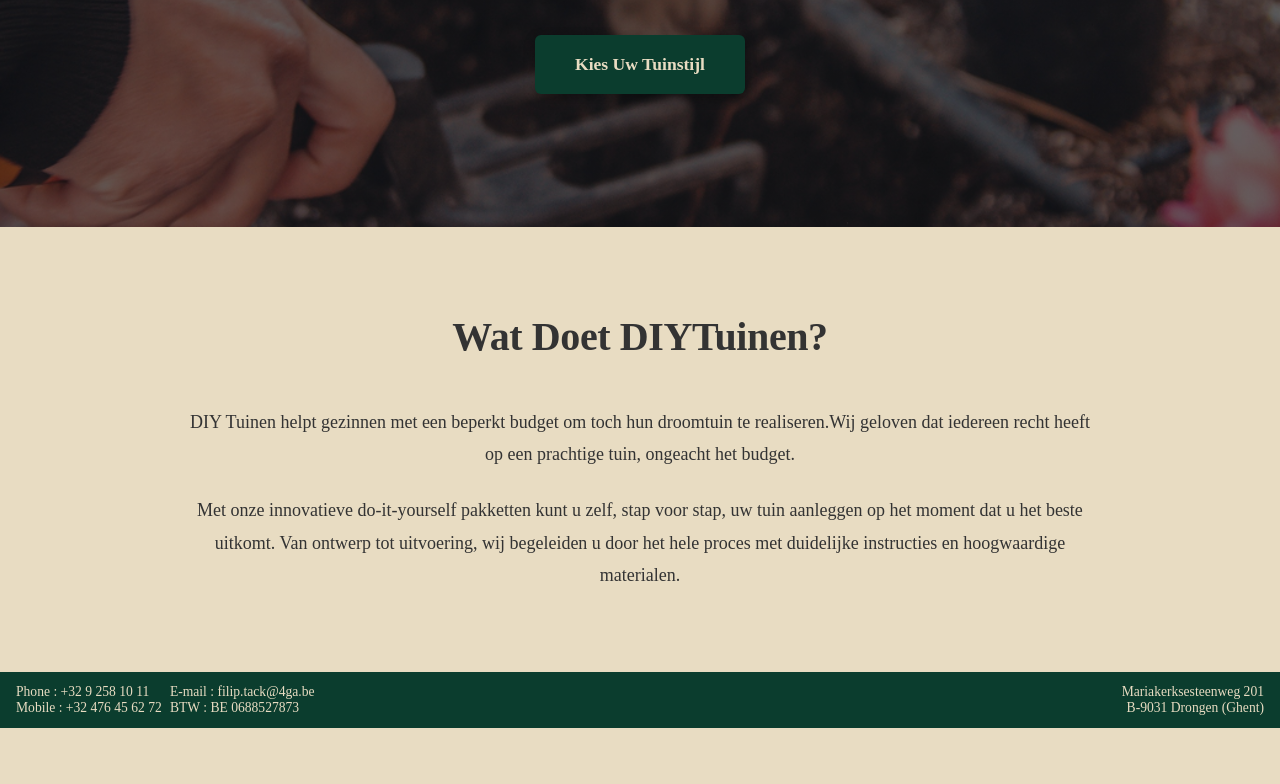
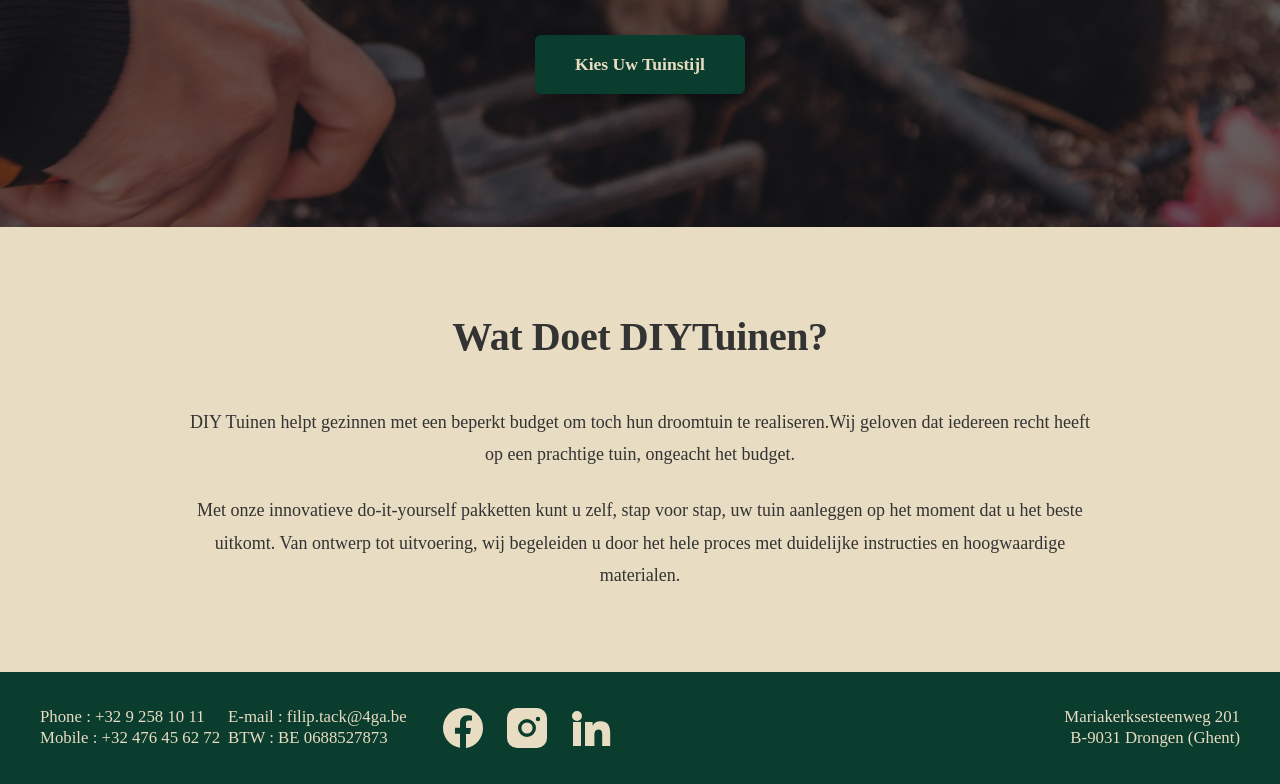
Before and after one commit to Sacha-Gazeau/atwork-3_4ga, a Next.js app: page / in a window 1280 px wide. Shown: the part 552-1336 px from the top of the page. Before the commit the page ends 1280 px from the top, so only its background shows below. Built offline with nearby package versions, Linux system fonts and the light colour scheme; what @edgestore/react would draw is missing.

Commit message:
change the footer

```diff
--- a/src/app/components/Footer.tsx
+++ b/src/app/components/Footer.tsx
@@ -13,6 +13,25 @@ export default function Footer() {
           <p>BTW : BE 0688527873</p>
         </div>
       </div>
+
+      <div className="footer--socials">
+        <a href="#" aria-label="Facebook" className="social">
+          <svg viewBox="0 0 24 24" aria-hidden="true">
+            <path d="M22 12a10 10 0 1 0-11.5 9.9v-7H8v-3h2.5V9.5c0-2.5 1.5-3.9 3.8-3.9 1.1 0 2.2.2 2.2.2v2.4H15c-1.2 0-1.5.7-1.5 1.4V12H16l-.5 3h-2v7A10 10 0 0 0 22 12z"/>
+          </svg>
+        </a>
+        <a href="#" aria-label="Instagram" className="social">
+          <svg viewBox="0 0 24 24" aria-hidden="true">
+            <path d="M7 2h10a5 5 0 0 1 5 5v10a5 5 0 0 1-5 5H7a5 5 0 0 1-5-5V7a5 5 0 0 1 5-5zm5 5.5A4.5 4.5 0 1 0 16.5 12 4.5 4.5 0 0 0 12 7.5zm0 7.3A2.8 2.8 0 1 1 14.8 12 2.8 2.8 0 0 1 12 14.8zM17.5 6.4a1.1 1.1 0 1 0 1.1 1.1 1.1 1.1 0 0 0-1.1-1.1z"/>
+          </svg>
+        </a>
+        <a href="#" aria-label="LinkedIn" className="social">
+          <svg viewBox="0 0 24 24" aria-hidden="true">
+            <path d="M4.98 3.5A2.5 2.5 0 1 0 5 8.5a2.5 2.5 0 0 0-.02-5zM3 9h4v12H3zM9 9h3.8v1.7h.1a4.2 4.2 0 0 1 3.8-2.1c4.1 0 4.9 2.7 4.9 6.2V21h-4v-5.3c0-1.3 0-3-1.8-3s-2.1 1.4-2.1 2.9V21H9z"/>
+          </svg>
+        </a>
+      </div>
+
       <p className="footer--address">
         Mariakerksesteenweg 201
         <br />
--- a/src/app/globals.css
+++ b/src/app/globals.css
@@ -1,6 +1,7 @@
 @import url("./style/home.css");
 @import url("./style/faq.css");
 @import url("./style/inspiratie.css");
+@import url("./style/footer.css");
 
 @import "tailwindcss";
 :root {
@@ -29,7 +30,9 @@
 body {
   background: var(--background);
   color: var(--foreground);
-  font-family: playfair display, serif;
+  font-family:
+    playfair display,
+    serif;
 }
 
 main {
@@ -152,45 +155,6 @@ footer.footer {
     padding: 1rem;
   }
 }
-.footer {
-  background-color: var(--background-item);
-  color: var(--background);
-  display: flex;
-  justify-content: space-between;
-  align-items: center;
-  padding: 0.75rem 1rem;
-  gap: 1rem;
-  flex-wrap: wrap;
-}
-
-.footer--contact {
-  display: flex;
-  gap: 0.5rem;
-}
-
-.footer--contact div {
-  flex: 1;
-  display: flex;
-  flex-direction: column;
-  gap: 0;
-}
-
-.footer--contact p {
-  margin: 0;
-  padding: 0;
-  font-size: 0.85rem;
-  line-height: 1.2;
-  white-space: nowrap;
-}
-
-.footer--address {
-  flex: 1;
-  margin: 0;
-  padding: 0;
-  font-size: 0.85rem;
-  line-height: 1.2;
-  text-align: right;
-}
 
 .page-title {
   background: var(--background-item);
@@ -205,7 +169,6 @@ footer.footer {
   display: inline-block;
   font-family: "Playfair Display", serif;
 }
-
 
 .file-upload-input {
   display: none;
@@ -439,7 +402,7 @@ footer.footer {
     min-height: auto;
   }
 
-  footer.footer {
+  .footer {
     margin-top: auto;
     flex-direction: column;
     text-align: center;
@@ -462,6 +425,10 @@ footer.footer {
   .footer--address {
     width: 100%;
     text-align: center;
+  }
+
+  .footer--socials {
+    justify-content: center;
   }
 }
 @media (max-width: 640px) {
--- /dev/null
+++ b/src/app/style/footer.css
@@ -0,0 +1,67 @@
+.footer {
+  background-color: var(--background-item);
+  color: var(--background);
+  display: flex;
+  justify-content: space-between;
+  align-items: center;
+  padding: 2rem 2.5rem;
+  gap: 2rem;
+  flex-wrap: wrap;
+}
+
+.footer--contact {
+  display: flex;
+  gap: 0.5rem;
+}
+
+.footer--contact div {
+  flex: 1;
+  display: flex;
+  flex-direction: column;
+  gap: 0;
+}
+
+.footer--contact p {
+  margin: 0;
+  padding: 0;
+  font-size: 1.05rem;
+  line-height: 1.2;
+  white-space: nowrap;
+}
+
+.footer--address {
+  flex: 1;
+  margin: 0;
+  padding: 0;
+  font-size: 1.05rem;
+  line-height: 1.2;
+  text-align: right;
+}
+
+.footer--socials {
+  display: flex;
+  align-items: center;
+  gap: 1rem;
+}
+
+.footer--socials a {
+  width: 48px;
+  height: 48px;
+  border-radius: 50%;
+  display: flex;
+  align-items: center;
+  justify-content: center;
+  transition:
+    transform 0.2s ease,
+    box-shadow 0.2s ease;
+}
+
+.footer--socials svg {
+  fill: var(--background);
+  transition: fill 0.2s ease;
+}
+
+.footer--socials a:hover {
+  transform: translateY(-3px) scale(1.05);
+  box-shadow: 0 6px 16px rgba(0, 0, 0, 0.25);
+}
```
